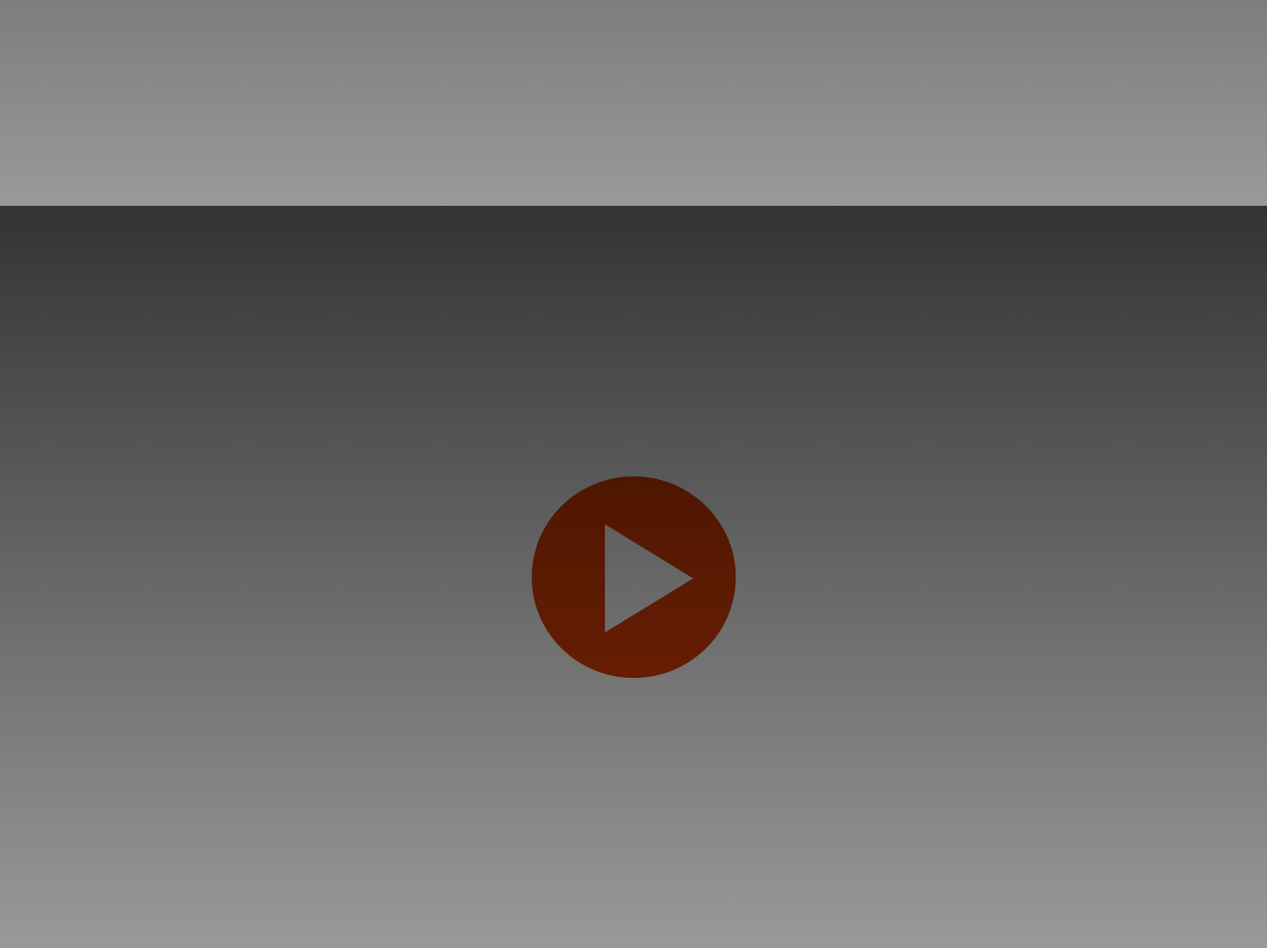
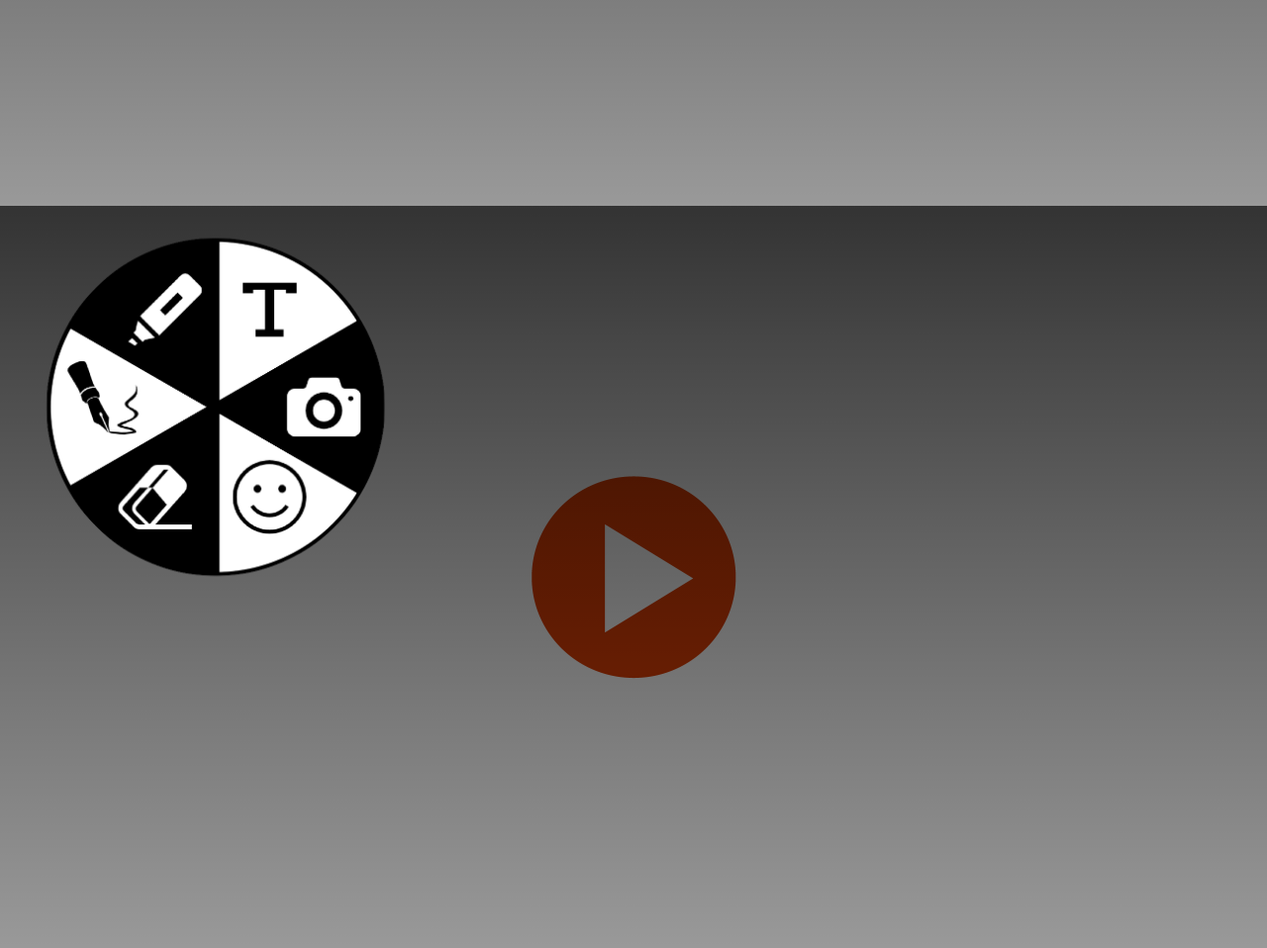
Before and after one commit to ShawtyPun/zonalyze, a PHP site: page /watch.html in a window 1280 px wide. Shown: the part 542-1500 px from the top of the page at 99% size. Run offline with PHP 8.4, Linux system fonts and the light colour scheme; some libraries are stand-ins or nearby versions.

Commit message:
update watching page

```diff
--- a/css/style2.css
+++ b/css/style2.css
@@ -6,6 +6,7 @@ body, html{
 	text-rendering: optimizeLegibility !important;
 	-webkit-font-smoothing: antialiased !important;
 	color: #5a5a5a;
+	overflow: hidden;
 }
 
 h1{
@@ -569,3 +570,9 @@ nav#footer p{
 	background: #FCAC45;
 	border-color: #FCAC45;
 	color: #ffffff;
+}
+
+.set{
+	width: 450px;
+
+}
--- a/listener.html
+++ b/listener.html
@@ -27,6 +27,7 @@
         </form>
     </div>
 
+
 <!-- Forgotten Password Container -->
 
 <script src="js/custom.js"></script>
--- a/watch.html
+++ b/watch.html
@@ -66,16 +66,18 @@
     </div>
 
      <div id="tf-home" class="text-center">
-        <div class="overlay">
-
+        <div class="overlay" >
+            <img src="images/toolbar.png" class="img-responsive set" >
         </div>
     </div>
+
 
     <!-- jQuery (necessary for Bootstrap's JavaScript plugins) -->
     <script src="https://ajax.googleapis.com/ajax/libs/jquery/1.11.1/jquery.min.js"></script>
     <script type="text/javascript" src="js/jquery.1.11.1.js"></script>
     <!-- Include all compiled plugins (below), or include individual files as needed -->
     <script type="text/javascript" src="js/bootstrap.js"></script>
+    <script type="text/javascript" src="js/bootstrap.min.js"></script>
     <script type="text/javascript" src="js/SmoothScroll.js"></script>
     <script type="text/javascript" src="js/jquery.isotope.js"></script>
 
```
Also changed, not shown: css/long.css (+6 -4 lines), images/toolbar.png (added).
